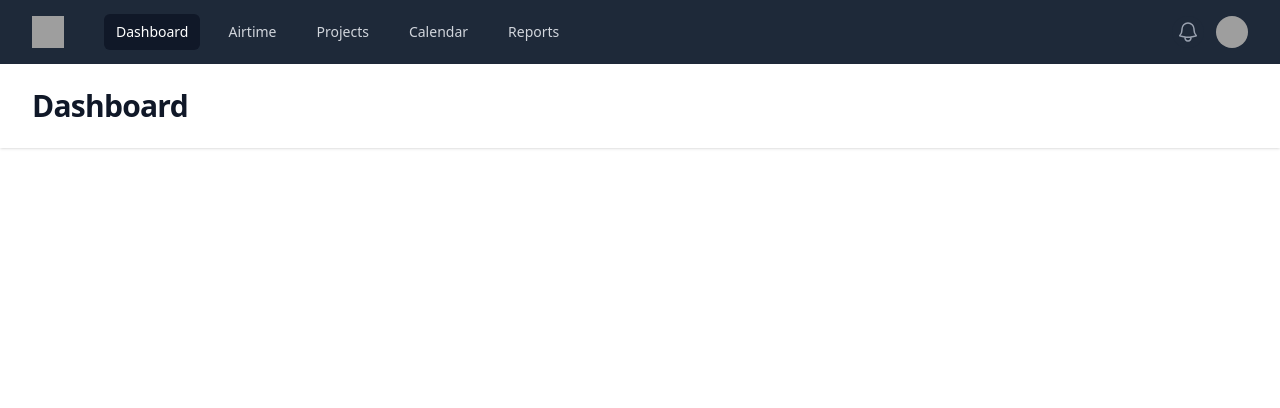
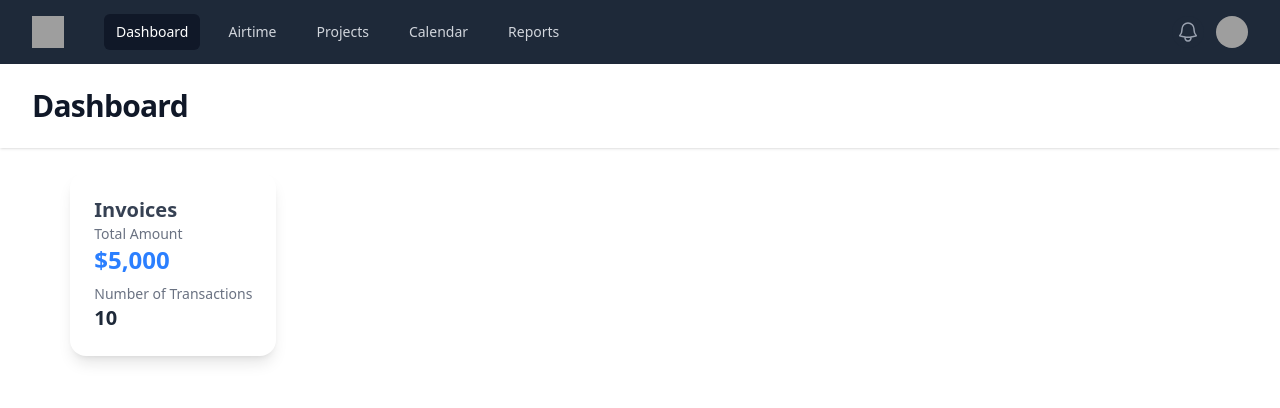
Before and after one commit to eldrige/MoMo_Stat_App, a Flask app: page / in a window 1280 px wide. Shown: the top 408 px of the page. Run offline with Flask 3, Linux system fonts and the light colour scheme; data comes from the database, SQL or seed files in the repository; grey boxes are pictures that could not be loaded.

Commit message:
dashboard

```diff
--- a/templates/index.html
+++ b/templates/index.html
@@ -243,8 +243,20 @@
         </div>
       </header>
       <main>
-        <div class="mx-auto max-w-7xl px-4 py-6 sm:px-6 lg:px-8">
-          <!-- Your content -->
+        <div
+          class="grid grid-cols-1 md:grid-cols-2 lg:grid-cols-3 gap-6 w-full max-w-5xl px-4"
+        >
+          <div class="mx-auto max-w-7xl px-4 py-6 sm:px-6 lg:px-8">
+            <div
+              class="bg-white shadow-lg rounded-2xl p-6 flex flex-col transform transition duration-300 hover:shadow-xl hover:scale-105"
+            >
+              <h3 class="text-xl font-semibold text-gray-700">Invoices</h3>
+              <p class="text-sm text-gray-500">Total Amount</p>
+              <p class="text-2xl font-bold text-blue-500">$5,000</p>
+              <p class="text-sm text-gray-500 mt-2">Number of Transactions</p>
+              <p class="text-xl font-semibold text-gray-800">10</p>
+            </div>
+          </div>
         </div>
       </main>
     </div>
```
